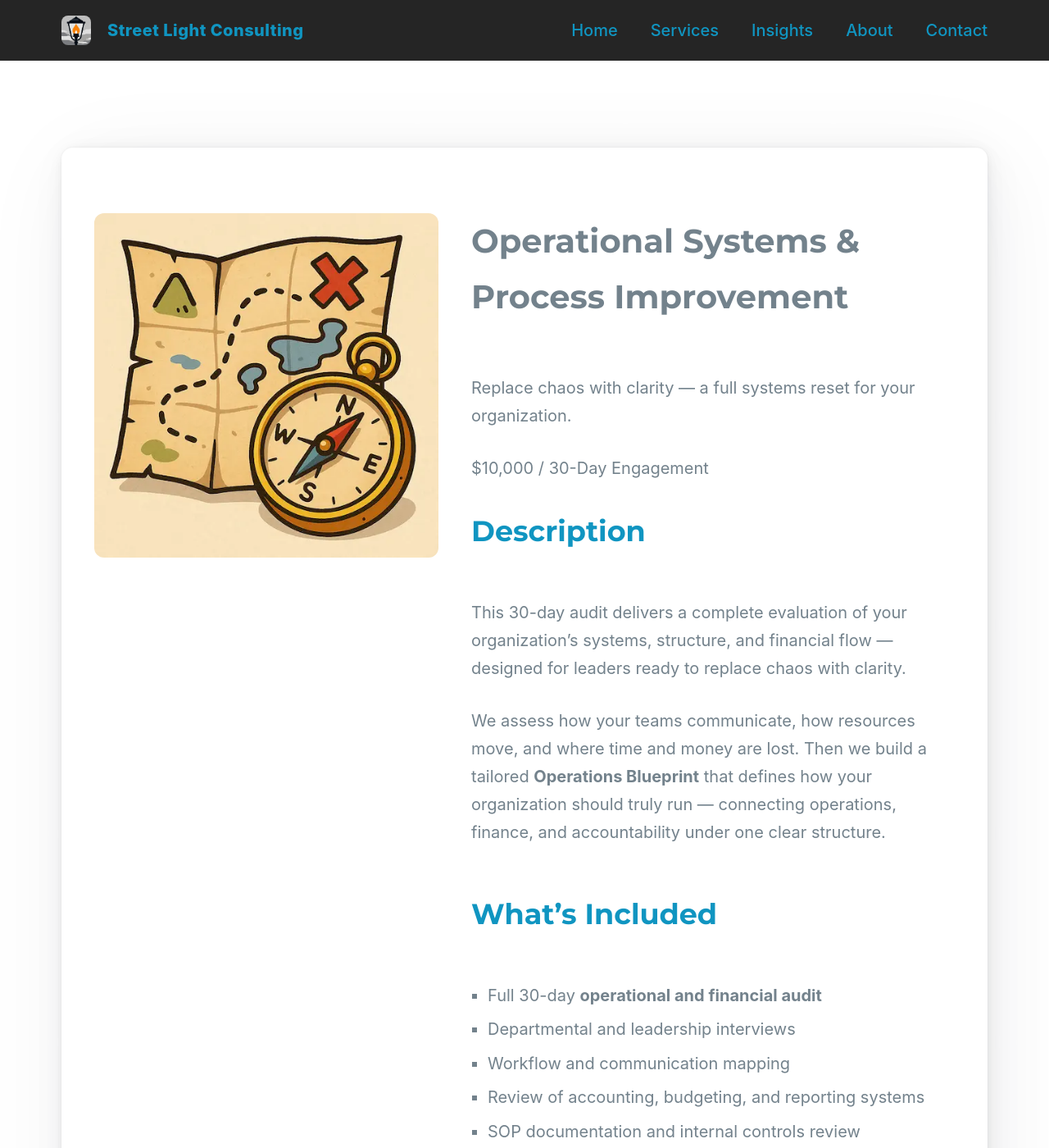
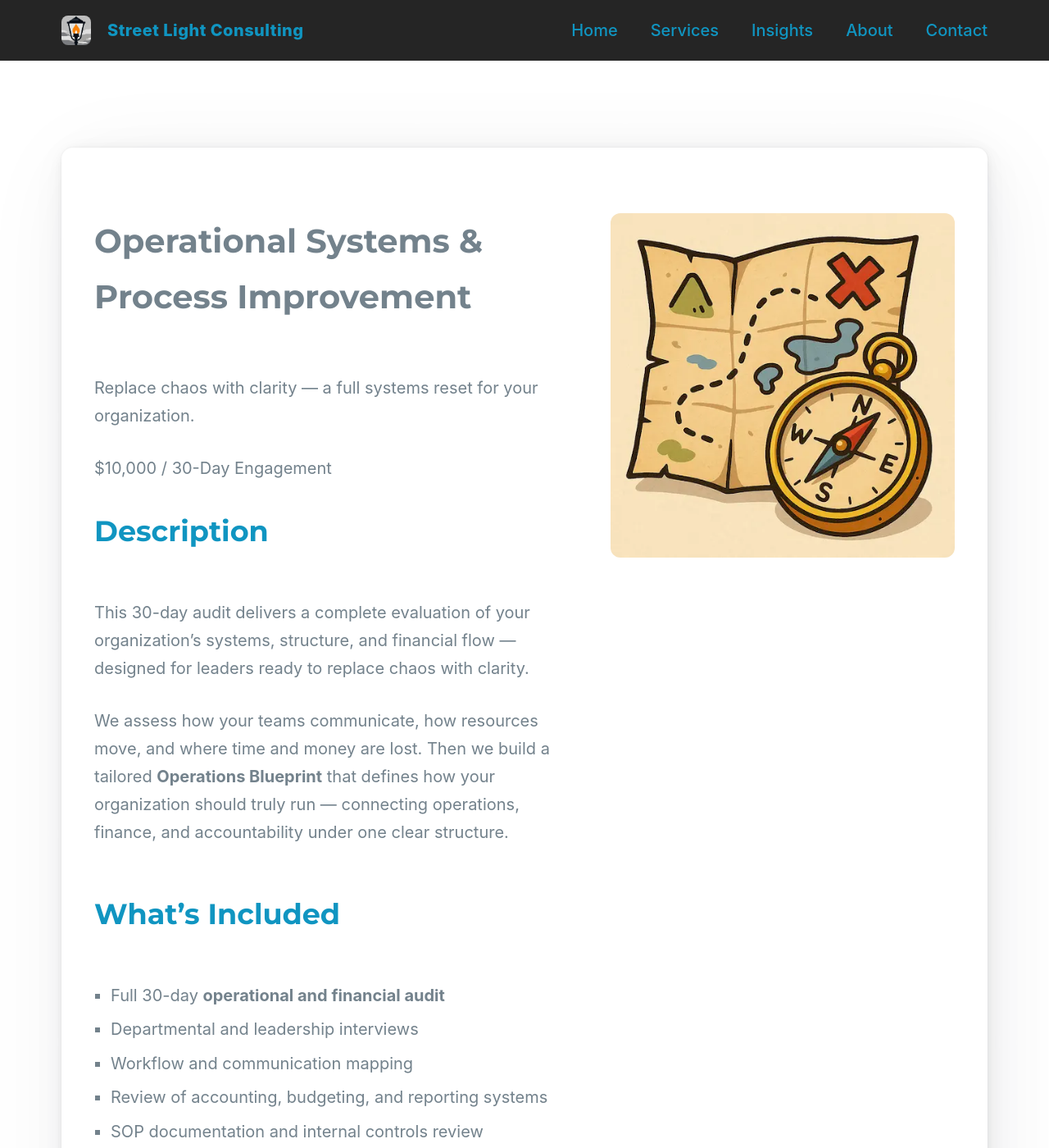
Before and after one commit to Street-Light-Consulting/street-light-consulting.github.io, a Jekyll site: the page built from _services/operations-audit.md, in a window 1280 px wide and 1400 px high. Shown: the whole window at 82% size. Built offline with Jekyll 4.4.1, drawn with Linux system fonts in a browser that asks for light colours.

Commit message:
update style

```diff
--- a/assets/css/style.css
+++ b/assets/css/style.css
@@ -227,12 +227,14 @@ table {
   border: 1px solid #ccc;        /* Outer border only (optional) */
 }
 
-/* --- Service Layout with Image Left and Text Right --- */
+/* --- Service Layout with Image Right and Text Left --- */
 .service-layout {
   display: flex;
   align-items: flex-start;
+  justify-content: space-between;
   gap: 2rem;
   flex-wrap: wrap;
+  flex-direction: row-reverse; /* 👈 flips the order */
 }
 
 .service-layout .service-hero {
```
